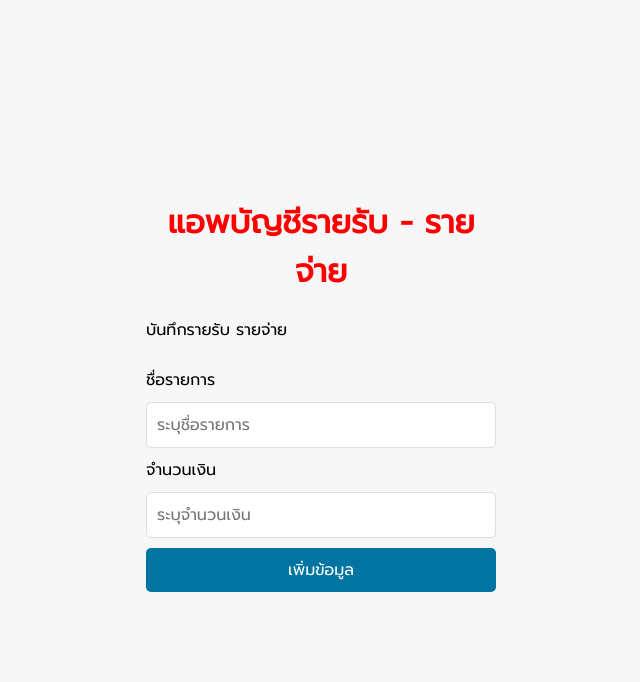
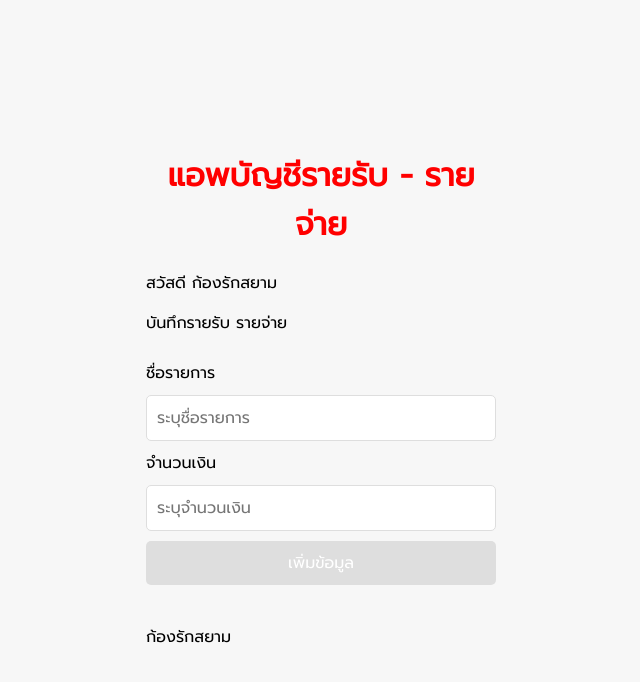
Before and after one commit to zachtix/learn_react_report, a React (Create React App) app: page / in a window 1280 px wide. Shown: the top 682 px of the page, without its empty margins (319-959 px from the left). Built offline with nearby package versions, Linux system fonts and the light colour scheme.

Commit message:
Context API

```diff
--- a/src/App.js
+++ b/src/App.js
@@ -2,6 +2,8 @@ import Transaction from "./components/Transaction";
 import './App.css'
 import FormComponent from "./components/FormComponent";
 import { useState } from 'react'
+import DataContext from "./data/DataContext";
+import ReportComponent from "./components/ReportComponent";
 
 function App() {
 
@@ -18,12 +20,15 @@ function App() {
   }
 
   return (
+    <DataContext.Provider value={'ก้องรักสยาม'}>
       <div className="container">
         <Title/>
+        <ReportComponent/>
         <Desc/>
         <FormComponent onAddItem={onAddNewItem}/>
         <Transaction items= {items}/>
       </div>
+    </DataContext.Provider>
   );
 }
 
--- a/src/components/FormComponent.css
+++ b/src/components/FormComponent.css
@@ -26,3 +26,9 @@ input:focus {
   border-radius: 5px;
   border: 0px;
 }
+
+.btn[type='submit']:disabled{
+  background-color: #dedede;
+  cursor: not-allowed;
+  color: white;
+}
--- a/src/components/FormComponent.js
+++ b/src/components/FormComponent.js
@@ -1,11 +1,12 @@
-import { useState } from 'react'
+import { useState, useEffect } from 'react'
 import './FormComponent.css'
 import {v4 as uuidv4} from 'uuid'
 
 const FormComponent = (props)=>{
-
+  // console.log('Render Form Component');
   const [title,setTitle] = useState('')
   const [cost,setCost] = useState('')
+  const [formValid,setFormValid] = useState(false)
 
   const inputTitle = (event)=>{
     setTitle(event.target.value);
@@ -26,6 +27,11 @@ const FormComponent = (props)=>{
     setTitle('')
     setCost('')
   }
+
+  useEffect(()=>{
+    const checkData = title.trim().length>0 && cost!==0
+    setFormValid(checkData)
+  },[title, cost])
   return(
     <div>
       <form onSubmit={saveItem}>
@@ -38,7 +44,7 @@ const FormComponent = (props)=>{
           <input type='number' placeholder="ระบุจำนวนเงิน" onChange={inputCost} value={cost}/>
         </div>
         <div>
-          <button type="submit" className='btn'>เพิ่มข้อมูล</button>
+          <button type="submit" className='btn' disabled={!formValid}>เพิ่มข้อมูล</button>
         </div>
       </form>
     </div>
--- a/src/components/Item.js
+++ b/src/components/Item.js
@@ -1,12 +1,17 @@
 import PropTypes from 'prop-types'
 import './Item.css'
+import DataContext from '../data/DataContext'
 
 const Item = (props)=>{
   const {title,cost} = props
   const status = cost<0 ? 'expense':'income'
   const symbol = cost<0 ? '-':'+'
   return(
-    <li className={status}>{title} {status} <span> {symbol} {Math.abs(cost)}</span></li>
+    <li className={status}>{title} <span> {symbol} {Math.abs(cost)}</span>
+      <DataContext.Consumer>
+      {value=><p>{value}</p>}
+    </DataContext.Consumer>
+    </li> // Math.abs rm symbol + - in Number
   )
 }
 
--- /dev/null
+++ b/src/components/ReportComponent.js
@@ -0,0 +1,13 @@
+import { useContext } from "react"
+import DataContext from "../data/DataContext"
+
+const ReportComponent = ()=>{
+  const name = useContext(DataContext)
+  return(
+    <div>
+      สวัสดี {name}
+    </div>
+  )
+}
+
+export default ReportComponent
--- a/src/components/Transaction.js
+++ b/src/components/Transaction.js
@@ -1,9 +1,12 @@
 import Item from "./Item"
 import './Transaction.css'
+import DataContext from "../data/DataContext"
+import { useContext } from "react"
 // import {v4 as uuidv4} from 'uuid'
 
 const Transaction =  (props)=>{
   const {items} = props
+  const name = useContext(DataContext)
   // const data = [
   //   {title:'Hospital',cost:2000},
   //   {title:'Salary',cost:50000},
@@ -11,6 +14,7 @@ const Transaction =  (props)=>{
   //   {title:'Shoping',cost:5000},
   // ]
   return (
+    <div>
       <ul className="item-list">
         {/* <Item title='Hospital' cost='2000'/>
         <Item title='Salary' cost='50000'/>
@@ -25,6 +29,11 @@ const Transaction =  (props)=>{
           return <Item {...e} key={e.id}/>
         })}
       </ul>
+      {/* <DataContext.Consumer>
+        {value=><p>{value}</p>}
+      </DataContext.Consumer> */}
+      {name}
+    </div>
   )
 }
 
--- /dev/null
+++ b/src/data/DataContext.js
@@ -0,0 +1,5 @@
+import { createContext } from "react";
+
+const DataContext = createContext()
+
+export default DataContext
```
Lines whose indentation alone changed are shown as unchanged.
